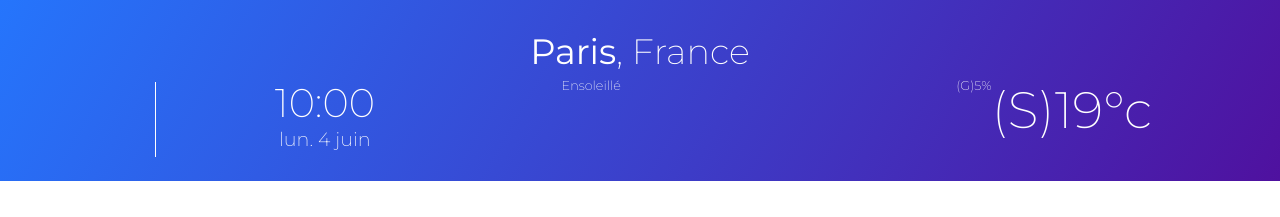
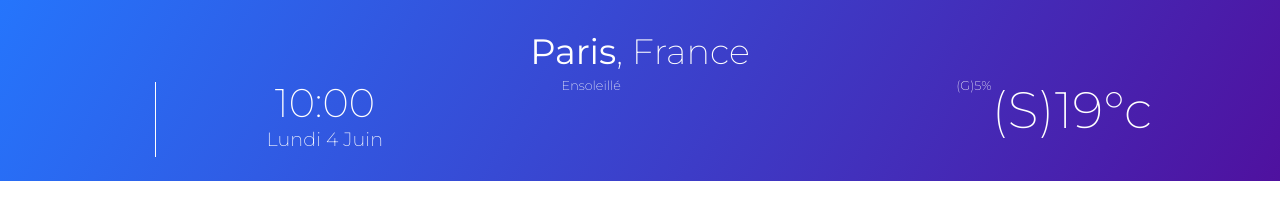
Before and after one commit to leonicaisse/weathereact, a React (Create React App) app: page / in a window 1280 px wide. Shown: the top 217 px of the page. Built offline with nearby package versions, Linux system fonts and the light colour scheme.

Commit message:
Ajout de la date

```diff
--- a/public/index.html
+++ b/public/index.html
@@ -23,7 +23,7 @@
       work correctly both with client-side routing and a non-root public URL.
       Learn how to configure a non-root public URL by running `npm run build`.
     -->
-    <title>Weathereact</title>
+    <title>WeatherReact</title>
 </head>
 <body>
 <noscript>
--- a/src/App.js
+++ b/src/App.js
@@ -3,15 +3,37 @@ import logo from './logo.svg';
 import './App.css';
 
 class App extends Component {
+
+    constructor() {
+        super();
+        let CurrentDay = new Date(),
+            day = CurrentDay.getDay();
+        let CurrentMonth = new Date(),
+            month = CurrentMonth.getMonth();
+        let NumberDay = new Date(),
+            number = NumberDay.getDate()
+        this.state = {
+            day: day,
+            month: month,
+            number: number,
+        };
+
+    }
     render() {
+        const monthNames = ["Janvier", "Fevrier", "Mars", "Avril", "Mai","Juin","Juillet", "Aout", "Septembre", "Octobre", "Novembre","Decembre"];
+        const dayNames = ["Dimanche","Lundi","Mardi","Mercredi","Jeudi","Vendredi","Samedi"];
+        let day=this.state.day;
+        let month=this.state.month;
+        let number= this.state.number;
         return (
+
             <div className="App">
                 <div className="currentContainer">
                     <p className="city"><span className="cityName">Paris</span>, France</p>
                     <div className="currentWeather">
                         <div className="blockDate">
                             <p className="currentTime">10:00</p>
-                            <p className="currentDay">lun. 4 juin</p>
+                            <p className="currentDay">{dayNames[day]} {number} {monthNames[month]}</p>
                         </div>
                         <div className="blockWeather">
                             {/*::before soleil*/}
```
Also changed, not shown: package.json (line endings or trailing spaces), 1 other file (tests, documents, lock files or other folders).
